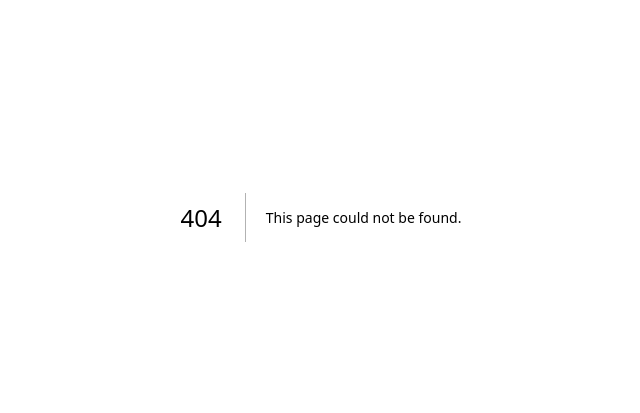
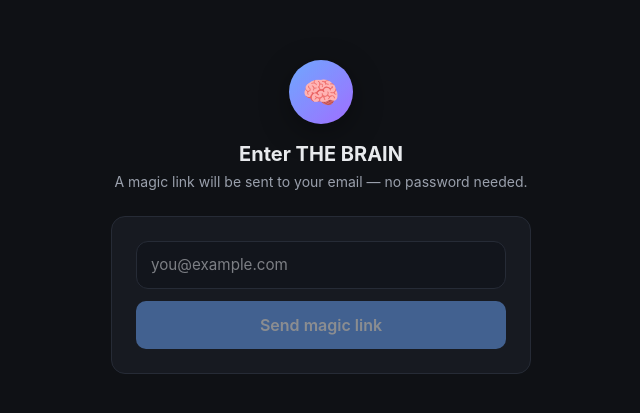
Before and after one commit to meshman14-ux/THE-BRAIN, a Next.js app in the folder web/: page /login in a window 1280 px wide. Before the commit this address had no page. Shown: the part 183-596 px from the top of the page, without its empty margins (319-959 px from the left). Built offline with nearby package versions, Linux system fonts and the light colour scheme; no server answers.

Commit message:
Add files via upload

```diff
--- /dev/null
+++ b/web/src/app/login/page.tsx
@@ -0,0 +1,88 @@
+"use client";
+
+import { useState } from "react";
+import { createClient } from "@/lib/supabase/client";
+import { supabaseConfigured } from "@/lib/supabase/env";
+
+export default function LoginPage() {
+  const [email, setEmail] = useState("");
+  const [status, setStatus] = useState<"idle" | "sending" | "sent" | "error">(
+    "idle"
+  );
+  const [errorMsg, setErrorMsg] = useState("");
+
+  async function sendLink(e: React.FormEvent) {
+    e.preventDefault();
+    if (!supabaseConfigured) return;
+    setStatus("sending");
+    setErrorMsg("");
+    const supabase = createClient();
+    const { error } = await supabase.auth.signInWithOtp({
+      email: email.trim(),
+      options: {
+        emailRedirectTo: `${window.location.origin}/auth/confirm`,
+      },
+    });
+    if (error) {
+      setStatus("error");
+      setErrorMsg(error.message);
+    } else {
+      setStatus("sent");
+    }
+  }
+
+  return (
+    <main className="min-h-dvh flex items-center justify-center px-5">
+      <div className="w-full max-w-[420px]">
+        <div className="text-center mb-6">
+          <div className="avatar-gradient w-16 h-16 rounded-full mx-auto mb-4 flex items-center justify-center text-3xl select-none">
+            🧠
+          </div>
+          <h1 className="text-xl font-bold">Enter THE BRAIN</h1>
+          <p className="text-sm text-[var(--muted)] mt-1">
+            A magic link will be sent to your email — no password needed.
+          </p>
+        </div>
+
+        {!supabaseConfigured ? (
+          <div className="brain-card p-5 text-sm text-[var(--muted)]">
+            Supabase isn&apos;t configured yet — add the environment variables
+            first (see the home page).
+          </div>
+        ) : status === "sent" ? (
+          <div className="brain-card p-6 text-center">
+            <div className="text-3xl mb-2">📬</div>
+            <p className="font-semibold mb-1">Check your email</p>
+            <p className="text-sm text-[var(--muted)]">
+              A sign-in link is on its way to{" "}
+              <span className="text-[var(--accent)]">{email}</span>. Open it on
+              this device.
+            </p>
+          </div>
+        ) : (
+          <form onSubmit={sendLink} className="brain-card p-6 grid gap-3">
+            <input
+              className="brain-input"
+              type="email"
+              required
+              placeholder="you@example.com"
+              value={email}
+              onChange={(e) => setEmail(e.target.value)}
+              autoComplete="email"
+            />
+            <button
+              className="brain-btn"
+              type="submit"
+              disabled={status === "sending" || !email.trim()}
+            >
+              {status === "sending" ? "Sending…" : "Send magic link"}
+            </button>
+            {status === "error" && (
+              <p className="text-sm text-red-400">⚠ {errorMsg}</p>
+            )}
+          </form>
+        )}
+      </div>
+    </main>
+  );
+}
```
